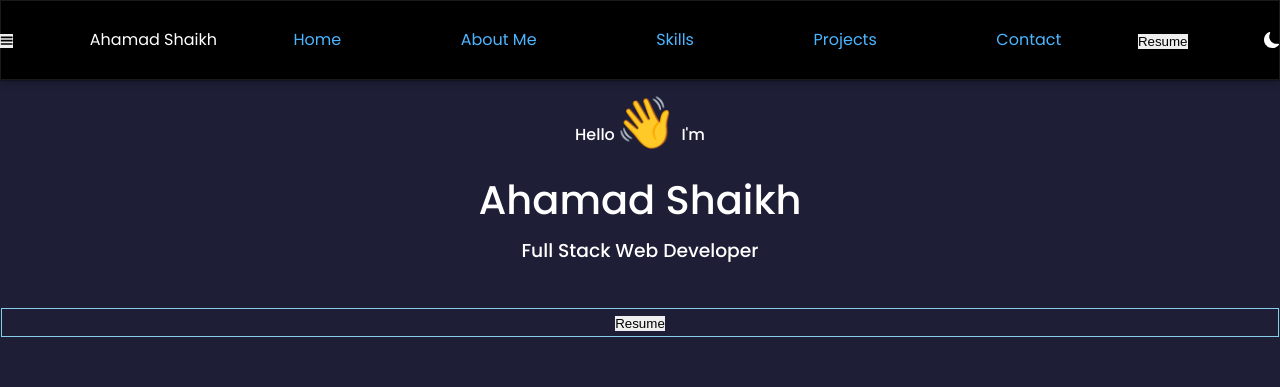
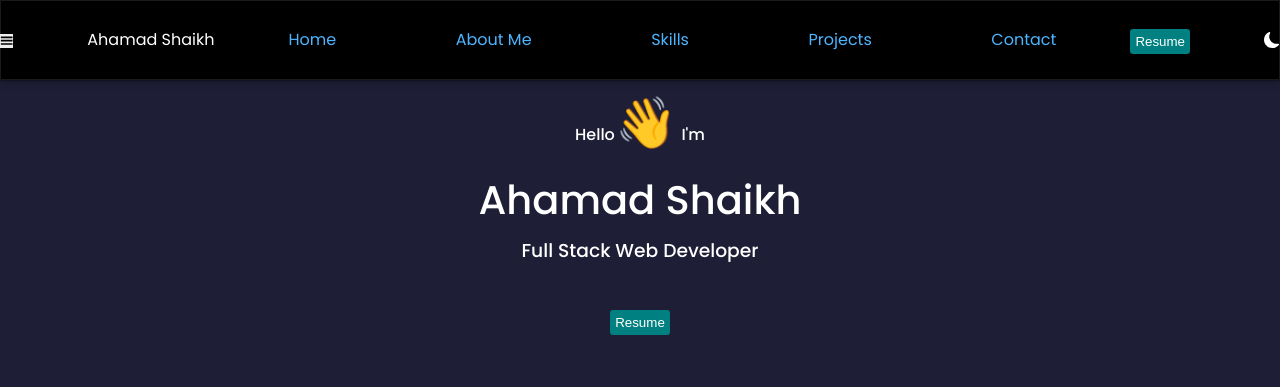
Before and after one commit to AhamadShaikh/AhamadShaikh.github.io, a React (Create React App) app: page / in a window 1280 px wide. Shown: the top 387 px of the page. Built offline with nearby package versions, Linux system fonts and the light colour scheme.

Commit message:
portfolio created

```diff
--- a/src/components/Github.jsx
+++ b/src/components/Github.jsx
@@ -22,7 +22,7 @@ export const Github = () => {
   const { colorMode } = useColorMode();
 
   return (
-    <Box
+    <Box mt={'50px'}
       p={{
         base: "1rem 1rem",
         sm: "1rem 1rem",
@@ -44,7 +44,7 @@ export const Github = () => {
             "2xl": "4xl",
           }}
           fontWeight={"bold"}
-          mr={".6rem"}
+          mr={".6rem"} ml={'45%'}
           // bgGradient="linear-gradient(180deg, #fdc50f 26.71%, #fb982f 99.36%)"
           // bgClip="text"
         >
--- a/src/components/about/about.css
+++ b/src/components/about/about.css
@@ -1,7 +1,7 @@
 .about_container {
    display: grid;
    grid-template-columns: 35% 50%;
-   gap: 15%;
+   /* gap: 15%; */
 }
 
 #user-detail-intro{
--- a/src/components/contact/Contact.jsx
+++ b/src/components/contact/Contact.jsx
@@ -48,7 +48,7 @@ const Contact = () => {
 
           <article id="contact-linkedin">
             <RiMessengerLine className='contact_option-icon' />
-            <h4>Linkedind</h4>
+            <h4>LinkedIn</h4>
             <h5>ahamad-shaikh</h5>
             <a href="https://www.linkedin.com/in/ahamad-shaikh-142322250/" target="_blank">Send a message</a>
           </article>
--- a/src/components/contact/contact.css
+++ b/src/components/contact/contact.css
@@ -1,11 +1,11 @@
-.container.contact_container{
-   width:70%;
+.container.contact_container {
+   width: 70%;
    display: grid;
    grid-template-columns: 30% 58%;
    gap: 12%;
 }
 
-.contact_options{
+.contact_options {
    display: flex;
    flex-direction: column;
    gap: 1.2rem;
@@ -73,24 +73,26 @@
    margin-bottom: 0.5rem;
 }
 
-.contact_option a{
+.contact_option a {
    margin-top: 0.7rem;
    display: inline-block;
    font-size: 0.8rem;
 }
-a:hover{
+
+a:hover {
    color: aquamarine;
 }
 
 /* ================ FORM ================ */
 
-form{
+form {
    display: flex;
    flex-direction: column;
    gap: 1.2rem;
 }
 
-input,textarea{
+input,
+textarea {
    width: 100%;
    padding: 1.5rem;
    border-radius: 0.5rem;
@@ -98,11 +100,11 @@ input,textarea{
    border: 2px solid var(--color-primary-variant);
    resize: none;
    /* color: var(--color-white); */
-   color:white
+   color: white
 }
 
 /* ================ MEDIA QUEERIES (MEDIUM DEVISES) ==============*/
-@media screen and (max-width:1024px) {
+@media screen and (min-width:601px) and (max-width:1024px) {
    .container.contact_container {
       grid-template-columns: 1fr;
       gap: 2rem;
@@ -112,6 +114,23 @@ input,textarea{
 /* ================ MEDIA QUEERIES (SMALL DEVISES) ==============*/
 @media screen and (max-width:600px) {
    .container.contact_container {
+      grid-template-columns: 1fr;
+      gap: 2rem;
       width: var(--container-width-sm);
    }
 }
+
+@media screen and (min-width:1025px) {
+   #contact-email {
+      width: 280px;
+   }
+   #contact-github {
+      width: 280px;
+   }
+   #contact-phone {
+      width: 280px;
+   }
+   #contact-linkedin {
+      width: 280px;
+   }
+}
--- a/src/components/home/home.css
+++ b/src/components/home/home.css
@@ -3,6 +3,7 @@ header {
    padding-top: 2rem;
    overflow: hidden;
    /* border: 1px solid red; */
+   border: none;
 }
 
 .header_container {
@@ -11,11 +12,20 @@ header {
    height: 100%;
    position: relative;
    border: 1px solid transparent;
+   border: none;
 }
 
 /* .text-light{
    margin-bottom: 100vh;
 } */
+
+.button {
+   padding: 5px;
+   color: white;
+   background-color: teal;
+   border-radius: 3px;
+   border: none;
+}
 
 
 /* ==================EMOJI================== */
@@ -25,6 +35,7 @@ header {
    animation: waving-hand 2.5s infinite;
    transform-origin: 70% 70%;
    display: inline-block;
+   border: none;
 }
 
 @keyframes waving-hand {
@@ -74,19 +85,22 @@ header {
    margin-bottom: 70vh;
    text-align: center;
    align-items: center;
+   border: none;
 }
 
-.resume-link-2{
+.resume-link-2 {
    padding: 13px;
    border-radius: 6px;
    background-color: #4DB5FF;
    color: black;
+   border: none;
 }
 
-.resume-link-2:hover{
+.resume-link-2:hover {
    color: black;
    background-color: white;
    border: 1px solid black;
+
 }
 
 /* ========= HEADER SOCIALS ==========*/
@@ -113,7 +127,8 @@ header {
    margin: auto;
 
 }
-.scroll_down:hover{
+
+.scroll_down:hover {
    color: black;
 }
 
@@ -173,6 +188,7 @@ header {
 
 
 
+
 /*================= SCROLL DOWN =================*/
 
 .scroll_down {
--- a/src/components/navbar/Navbar.jsx
+++ b/src/components/navbar/Navbar.jsx
@@ -66,14 +66,14 @@ export const Navbar = ({ handleTheme, theme }) => {
         >
             {/* first */}
             <Box
-                // breakpoints={{
-                //     base: "inline",
-                //     sm: "inline",
-                //     md: "inline",
-                //     lg: "none",
-                //     xl: "none",
-                //     "2xl": "none",
-                // }}
+                breakpoints={{
+                    base: "none",
+                    sm: "none",
+                    md: "none",
+                    lg: "none",
+                    xl: "none",
+                    "2xl": "none",
+                }}
                 // display={"flex"}
                 id="nav1"
             >
@@ -308,7 +308,7 @@ export const Navbar = ({ handleTheme, theme }) => {
             >
                 {" "}
                 <a id="resume-link-1" href={resume} download={"Ahamad-Shaikh-Resume"}>
-                    <Button className="button nav-link resume">Resume</Button>
+                    <Button className="button nav-link resume" >Resume</Button>
                 </a>
             </Box>
 
--- a/src/components/navbar/navbar.css
+++ b/src/components/navbar/navbar.css
@@ -47,7 +47,7 @@
     color: white;
     display: flex;
     justify-content: space-between;
-    border-bottom: 1px  solid gray;
+    border-bottom: 1px solid gray;
     align-items: center;
     padding: 1vh 4vh;
     position: sticky;
@@ -61,7 +61,7 @@
     color: black;
     display: flex;
     justify-content: space-between;
-    border-bottom: 1px  solid gray;
+    border-bottom: 1px solid gray;
     align-items: center;
     padding: 1vh 4vh;
     position: sticky;
@@ -71,24 +71,32 @@
     z-index: 2;
 }
 
+.resume{
+    padding: 5px;
+    color: white;
+    background-color: teal;
+    border-radius: 3px;
+}
+
 
 /* ================ MEDIA QUEERIES (MEDIUM DEVISES) ==============*/
-@media screen and (max-width:1024px) {
+@media screen and (min-width:601px)and (max-width:1024px) {
+
     /* #nav{
         display: none;
     } */
-    #nav2{
-        display: inline;
+    #nav2 {
+        display: none;
     }
- }
+}
 
- /* ================ MEDIA QUEERIES (SMALL DEVISES) ==============*/
- @media screen and (max-width:600px) {
+/* ================ MEDIA QUEERIES (SMALL DEVISES) ==============*/
+@media screen and (max-width:600px) {
 
     /* #nav{ */
-        /* display: inline;
+    /* display: inline;
     } */
-    #nav2{
+    #nav2 {
         display: none;
     }
- }
+}
--- a/src/components/skills/Skills.jsx
+++ b/src/components/skills/Skills.jsx
@@ -82,13 +82,13 @@ const Skills = ({ theme }) => {
           <h3>Backend Developement</h3>
           <div className="skill_content">
 
-            {/* <article className='experience_details'>
+            <article className='experience_details'>
               <BsPatchCheckFill className='experience_details-icon' />
               <div>
                 <h4>Node JS</h4>
-                <small className='text-light'>Experienced</small>
+                {/* <small className='text-light'>Experienced</small> */}
               </div>
-            </article> */}
+            </article>
 
             <article className="skills-card">
               <BsPatchCheckFill className='skill_details-icon' />
```
Lines whose indentation alone changed are shown as unchanged.
